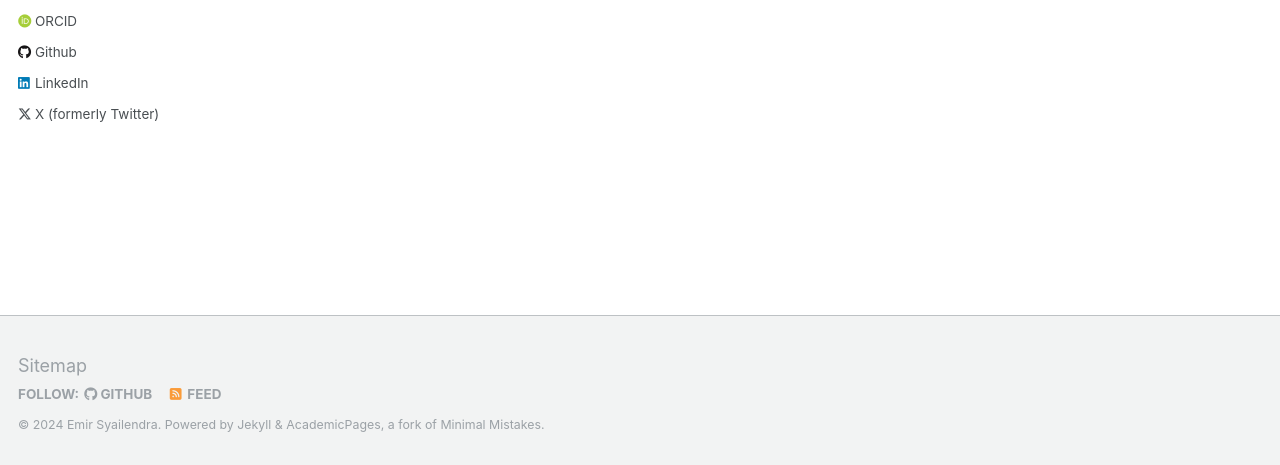
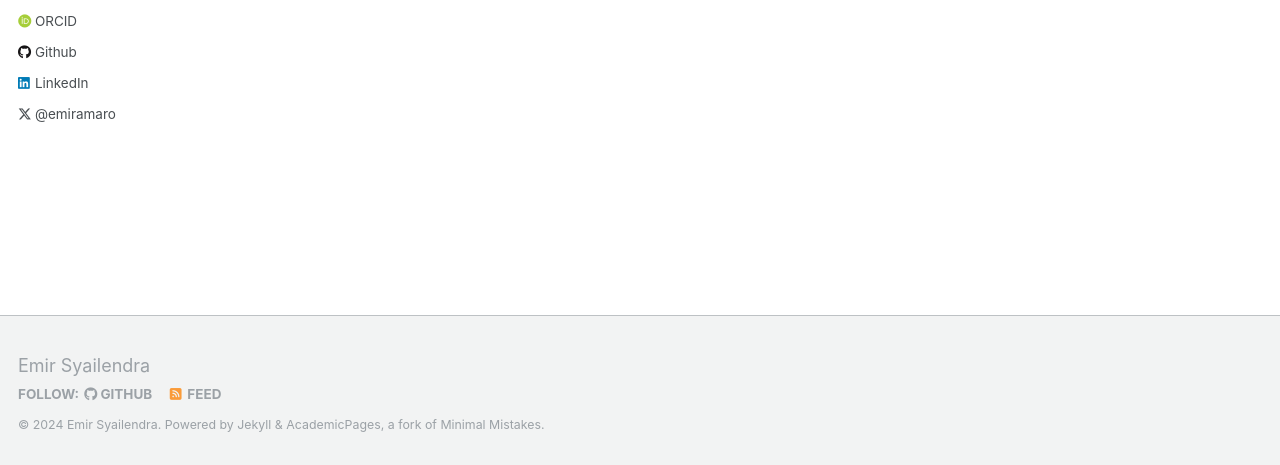
Before and after one commit to emiramaro/emiramaro.github.io, a Jekyll site: the page built from _pages/about.md, in a window 1280 px wide. Shown: the part 429-894 px from the top of the page. Built offline with Jekyll 4.4.1, drawn with Linux system fonts in a browser that asks for light colours; some web fonts are replaced.

Commit message:
change sitemap on footer

```diff
--- a/_includes/author-profile.html
+++ b/_includes/author-profile.html
@@ -133,7 +133,7 @@
         <li><a href="https://{{ author.tumblr }}.tumblr.com"><i class="fab fa-fw fa-tumblr icon-pad-right" aria-hidden="true"></i>Tumblr</a></li>
       {% endif %}
       {% if author.twitter %}
-        <li><a href="https://twitter.com/{{ author.twitter }}"><i class="fab fa-fw fa-x-twitter icon-pad-right" aria-hidden="true"></i>X (formerly Twitter)</a></li>
+        <li><a href="https://twitter.com/{{ author.twitter }}"><i class="fab fa-fw fa-x-twitter icon-pad-right" aria-hidden="true"></i>@emiramaro</a></li>
       {% endif %}
       {% if author.vine %}
         <li><a href="https://vine.co/u/{{ author.vine }}"><i class="fab fa-fw fa-vine icon-pad-right" aria-hidden="true"></i>Vine</a></li>
--- a/_includes/footer/custom.html
+++ b/_includes/footer/custom.html
@@ -1,3 +1,3 @@
 <!-- start custom footer snippets -->
-<a href="/sitemap/">Sitemap</a>
+<a href="/sitemap/">Emir Syailendra</a>
 <!-- end custom footer snippets -->
```
